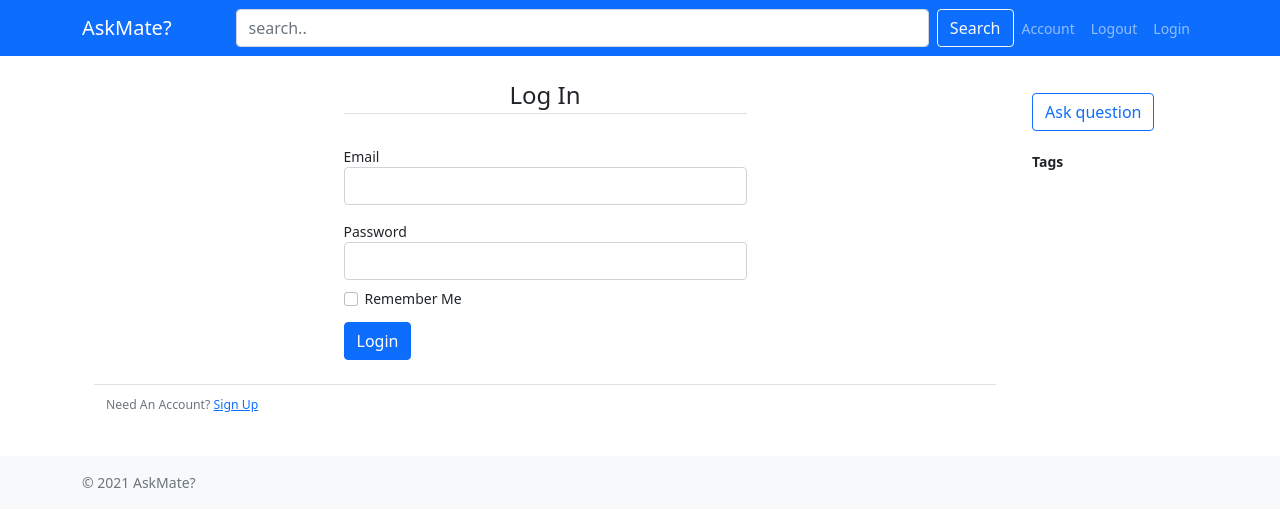
After one commit to kyrylpopyk/AskMate, a Flask app: page /login in a window 1280 px wide. The commit adds this page. Shown: the top 527 px of the page. Run offline with Flask 2, Linux system fonts and the light colour scheme; some libraries are stand-ins or nearby versions.

Commit message:
add login and register forms

```diff
--- /dev/null
+++ b/forms.py
@@ -0,0 +1,60 @@
+from flask_wtf import FlaskForm
+from flask_wtf.file import FileAllowed, FileField
+from flask_login import current_user
+from wtforms import StringField, PasswordField, SubmitField, BooleanField, TextAreaField, SelectField, IntegerField
+from wtforms.ext.sqlalchemy.fields import QuerySelectField
+from wtforms.validators import DataRequired, Length, Email, EqualTo, ValidationError
+
+# from askmate.data_manager import choice_query
+
+
+class RegistrationForm(FlaskForm):
+    username = StringField('Username', validators=[DataRequired(), Length(min=4, max=20)])
+    email = StringField('Email', validators=[DataRequired(), Email(), Length(max=120)])
+    password = PasswordField('Password', validators=[DataRequired()])
+    confirm_password = PasswordField('Confirm Password', validators=[DataRequired(), EqualTo('password')])
+    picture = FileField('Upload picture', validators=[FileAllowed(['jpg', 'jpeg', 'png'])])
+    submit = SubmitField('Sign Up')
+
+    # def validate_email(self, email):
+    #     find email in dadabase
+    #     if user:
+    #         raise ValidationError('That email is taken. Choose a different one.')
+
+
+class UpdateAccountForm(FlaskForm):
+    username = StringField('Username', validators=[Length(min=4, max=20)])
+    email = StringField('Email', validators=[Email(), Length(max=120)])
+    password = PasswordField('Password', validators=[DataRequired()])
+    picture = FileField('Change picture', validators=[FileAllowed(['jpg', 'jpeg', 'png'])])
+    submit = SubmitField('Update')
+
+    # def validate_email(self, email):
+    #     if email.data != current_user.email:
+    #         # find username by email
+    #         if user:
+    #             raise ValidationError('That email is taken. Please choose a different one.')
+
+
+class LoginForm(FlaskForm):
+    email = StringField('Email', validators=[DataRequired(), Email()])
+    password = PasswordField('Password', validators=[DataRequired()])
+    remember = BooleanField('Remember Me')
+    submit = SubmitField('Login')
+
+
+class QuestionForm(FlaskForm):
+    title = StringField('Title', validators=[DataRequired(), Length(min=10, max=100)])
+    message = TextAreaField('Message', validators=[DataRequired(), Length(min=20)])
+    image = FileField('Upload image', validators=[FileAllowed(['jpg', 'jpeg', 'png'])])
+    # tag_name = QuerySelectField('Tag', allow_blank=True, validators=[DataRequired()], query_factory=choice_query, get_label='tag_name')
+    submit = SubmitField('Post')
+
+
+# class TagForm(FlaskForm):
+#     tag_id = IntegerField('tag_id')
+#     tag_name = SelectField('Tag', validators=[DataRequired()], choices=['choose...', *get_all_tag_names()])
+#
+# class QuestionTagForm(FlaskForm):
+#     question_id = IntegerField('question_id')
+#     tag_id = IntegerField('tag_id')
--- a/server.py
+++ b/server.py
@@ -1,7 +1,8 @@
 from flask import Flask, render_template, request, redirect, url_for, flash
-
+# from flask_login import login_user, current_user, logout_user, login_required, LoginManager
 from util import os
 from werkzeug.utils import secure_filename
+from forms import RegistrationForm, LoginForm
 import data_manager
 
 app = Flask(__name__)
@@ -12,6 +13,10 @@ app.config.update(
     MAX_CONTENT_LENGTH=3 * 1024 * 1024,
     UPLOAD_EXTENSIONS=['.jpg', '.png', '.jpeg'],
     UPLOAD_PATH='static/img')
+
+# login_manager = LoginManager(app)
+# login_manager.login_view = 'route_login'
+# login_manager.login_message_category = 'info'
 
 
 def save_image(file_ext, img, img_name):
@@ -34,6 +39,26 @@ def too_large(e):
     return redirect(url_for('route_add_question', )), 413, {"Refresh": "0; url=/add-question"}
 
 
+@app.route("/register", methods=['GET', 'POST'])
+def route_register():
+    form = RegistrationForm()
+
+    return render_template('register.html', form=form)
+
+
+@app.route("/login", methods=['GET', 'POST'])
+def route_login():
+    form = LoginForm()
+
+    return render_template('login.html', form=form)
+
+
+@app.route("/logout")
+def route_logout():
+    # logout_user()
+    return redirect(url_for('route_list'))
+
+
 @app.route("/")
 @app.route("/list", methods=['GET'])
 def route_list(order_by=data_manager.DEFAULT_ORDER_BY, order_direction=data_manager.DEFAULT_ORDER_DIR):
@@ -45,9 +70,9 @@ def route_list(order_by=data_manager.DEFAULT_ORDER_BY, order_direction=data_mana
     return render_template('list.html', questions=questions, asc_desc=switch_order_direction)
 
 
-@app.route('/update')
-def route_update():
-    return render_template('update.html')
+# @app.route('/update')
+# def route_update():
+#     return render_template('update.html')
 
 
 @app.route('/add-question', methods=['GET', 'POST'])
--- a/templates/_macros.html
+++ b/templates/_macros.html
@@ -1,3 +1,52 @@
+{# render wtf fields vith validartion  #}
+{% macro macro_render_field(field) %}
+	<div class="form-label">
+		{{ field.label(class="form-control-label mt-2") }}
+		{% if field.errors %}
+			{{ field(class="form-control is-invalid") }}
+			<div class="invalid-feedback">
+				{% for error in field.errors %}
+					<span>{{ error }}</span>
+				{% endfor %}
+			</div>
+		{% else %}
+			{{ field(class="form-control", **kwargs)|safe }}
+		{% endif %}
+	</div>
+{% endmacro %}
+
+{# upload picture button #}
+{% macro macro_upload_picture(field) %}
+	{{ field.label }}
+	{% if field.errors %}
+		{{ field(class="form-control-file mb-2") }}
+		{% for error in field.errors %}<br>
+			<span class="text-danger">{{ error }}</span>
+		{% endfor %}
+	{% else %}
+		{{ field(class="form-control-label mt-2", accept="image/*") }}
+	{% endif %}
+{% endmacro %}
+
+{# render wtf fields with validartion  #}
+{% macro macro_render_select_field(field) %}
+	<div class="input-group w-25">
+		{{ field.label(class="input-group-text") }}
+		{% if field.errors %}
+			{{ field(class="form-control is-invalid") }}
+			<div class="invalid-feedback">
+				{% for error in field.errors %}
+					<span>{{ error }}</span>
+				{% endfor %}
+			</div>
+		{% else %}
+			{{ field(class="form-control", **kwargs)|safe }}
+		{% endif %}
+	</div>
+{% endmacro %}
+
+
+
 {# answer or answers  plural/singular #}
 {%- macro macro_answer_pl_sg(count_it='') -%}
 	{%- set count_answers =  count_it -%}
--- a/templates/base.html
+++ b/templates/base.html
@@ -10,7 +10,7 @@
 		<link rel="stylesheet" href="https://cdn.jsdelivr.net/npm/bootstrap@5.0.0-beta1/dist/css/bootstrap.min.css" integrity="sha384-giJF6kkoqNQ00vy+HMDP7azOuL0xtbfIcaT9wjKHr8RbDVddVHyTfAAsrekwKmP1" crossorigin="anonymous">
 		<link rel="stylesheet" href="https://use.fontawesome.com/releases/v5.7.0/css/all.css" integrity="sha384-lZN37f5QGtY3VHgisS14W3ExzMWZxybE1SJSEsQp9S+oqd12jhcu+A56Ebc1zFSJ" crossorigin="anonymous">
 		<style>
-            html {
+            body {
                 font-size: 14px;
             }
 		</style>
@@ -31,10 +31,10 @@
 			</form>
 			<div class="navbar-nav">
 {#				{%- if current_user.is_authenticated %}#}
-					<a class="nav-item nav-link" href="#">Account</a>
-					<a class="nav-item nav-link" href="#">Logout</a>
+					<a class="nav-item nav-link" href="">Account</a>
+					<a class="nav-item nav-link" href="{{ url_for('route_logout') }}">Logout</a>
 {#				{% else %}#}
-					<a class="nav-item nav-link" href="#">Login</a>
+					<a class="nav-item nav-link" href="{{ url_for('route_login') }}">Login</a>
 {#				{% endif -%}#}
 			</div>
 		</div>
--- /dev/null
+++ b/templates/login.html
@@ -0,0 +1,26 @@
+{% extends 'base.html' %}
+{% from '_macros.html' import macro_render_field %}
+{% block title %}Login{% endblock %}
+{% block content %}
+	<div class="container">
+		<div class="row justify-content-center">
+			<form action="{{ url_for('route_login') }}" method="post" class="row w-50">
+				{{ form.hidden_tag() }}
+				<fieldset>
+					<legend class="border-bottom mb-4 text-center">Log In</legend>
+					{{ macro_render_field(form.email) }}
+					{{ macro_render_field(form.password) }}
+
+					<div class="form-check">
+						{{ form.remember(class="form-check-input") }}
+						{{ form.remember.label(class="form-check-label") }}
+					</div>
+				</fieldset>
+				<div class="form-group">{{ form.submit(class="btn btn-primary my-2") }}</div>
+			</form>
+			<div class="border-top pt-2 mt-3">
+				<small class="text-muted">Need An Account? <a class="ml-2" href="{{ url_for('route_register') }}"> Sign Up</a></small>
+			</div>
+		</div>
+	</div>
+{% endblock %}
--- a/templates/question.html
+++ b/templates/question.html
@@ -51,7 +51,7 @@
 						<hr>
 						<div class="row mt-0">
 							<div class="col-sm">
-								<small class="text-muted">updated {{ question.submission_time }}</small>
+								<small class="text-muted">updated {{ question.submission_time.strftime('%y-%m-%d') }}</small>
 							</div>
 							<div class="col-sm">
 								<small class="text-muted">score: {{ question.vote_number }} votes</small>
```
Also changed, not shown: templates/register.html (added, +24 -0 lines).
